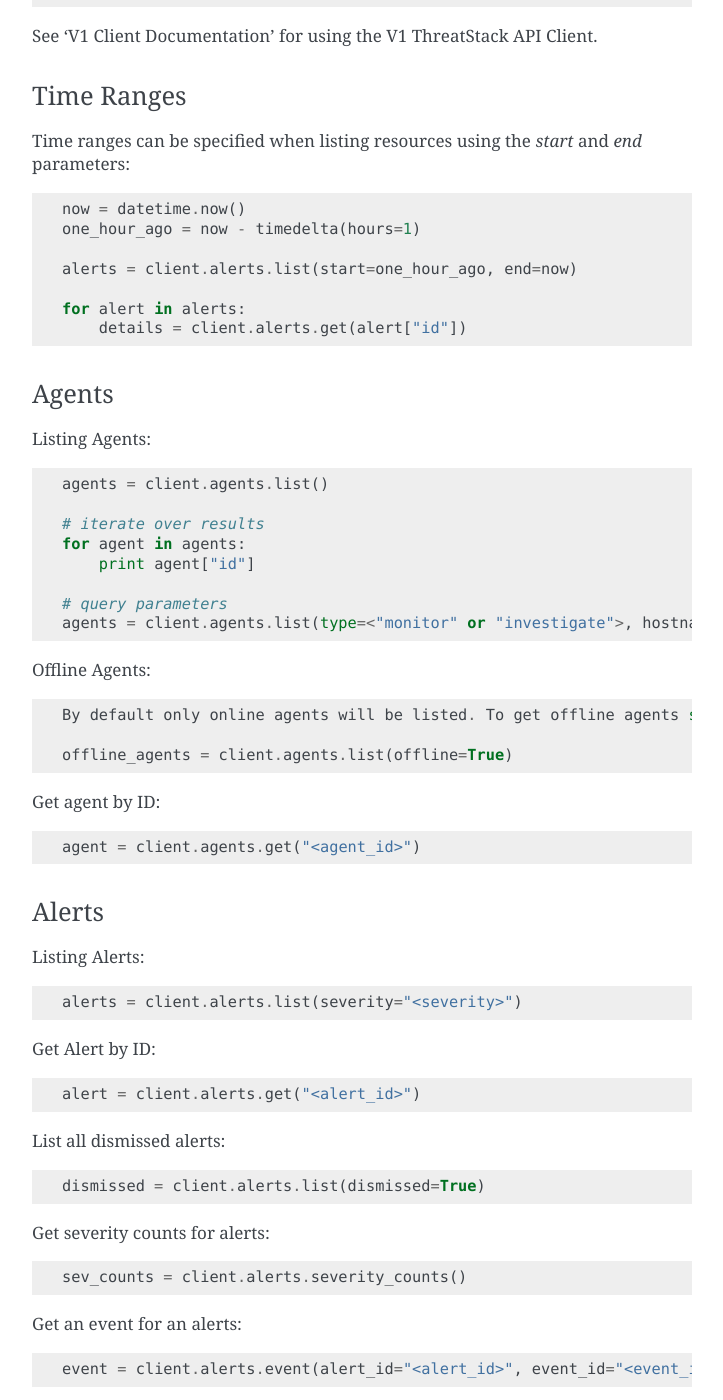
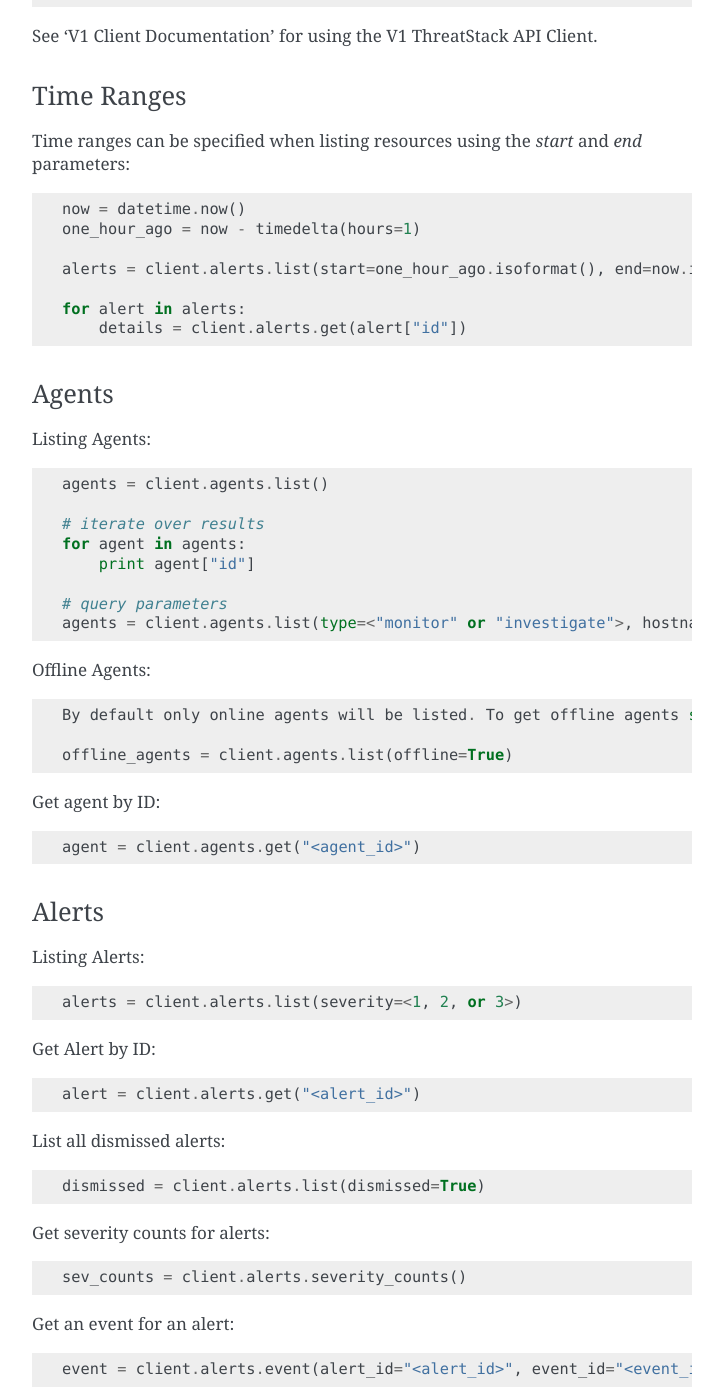
Before and after one commit to purecloudlabs/threatstack-python-client, a Sphinx documentation site: the page built from docs/index.rst, in a window 1280 px wide and 1400 px high, scrolled down 1221 px. Shown: the whole window, without its empty margins (388-1111 px from the left). Built offline with Sphinx 7.4.7, drawn with Linux system fonts in a browser that asks for light colours.

Commit message:
fix some typos

```diff
--- a/docs/index.rst
+++ b/docs/index.rst
@@ -68,7 +68,7 @@
     now = datetime.now()
     one_hour_ago = now - timedelta(hours=1)
 
-    alerts = client.alerts.list(start=one_hour_ago, end=now)
+    alerts = client.alerts.list(start=one_hour_ago.isoformat(), end=now.isoformat())
 
     for alert in alerts:
         details = client.alerts.get(alert["id"])
@@ -103,7 +103,7 @@
 ------
 Listing Alerts::
 
-    alerts = client.alerts.list(severity="<severity>")
+    alerts = client.alerts.list(severity=<1, 2, or 3>)
 
 Get Alert by ID::
 
@@ -117,7 +117,7 @@
 
 	sev_counts = client.alerts.severity_counts()
 
-Get an event for an alerts::
+Get an event for an alert::
 
     event = client.alerts.event(alert_id="<alert_id>", event_id="<event_id>")
 
```
